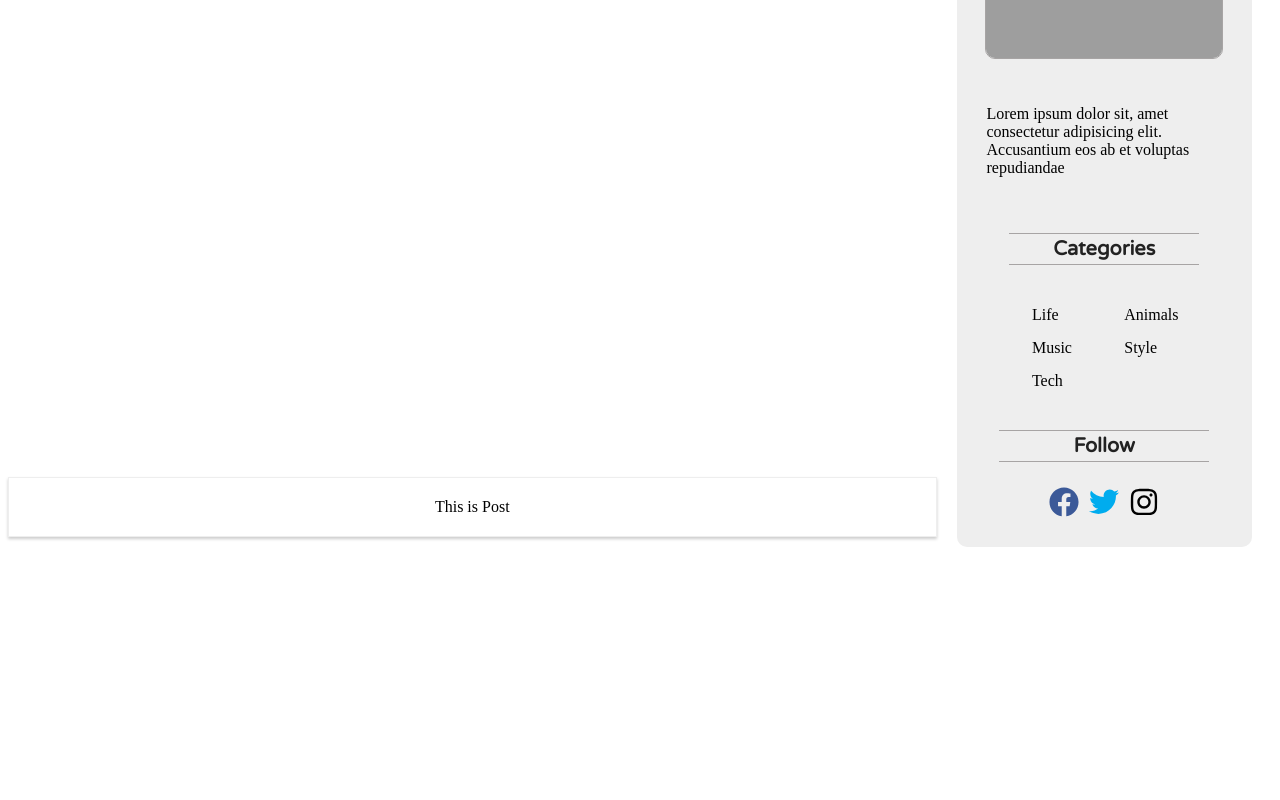
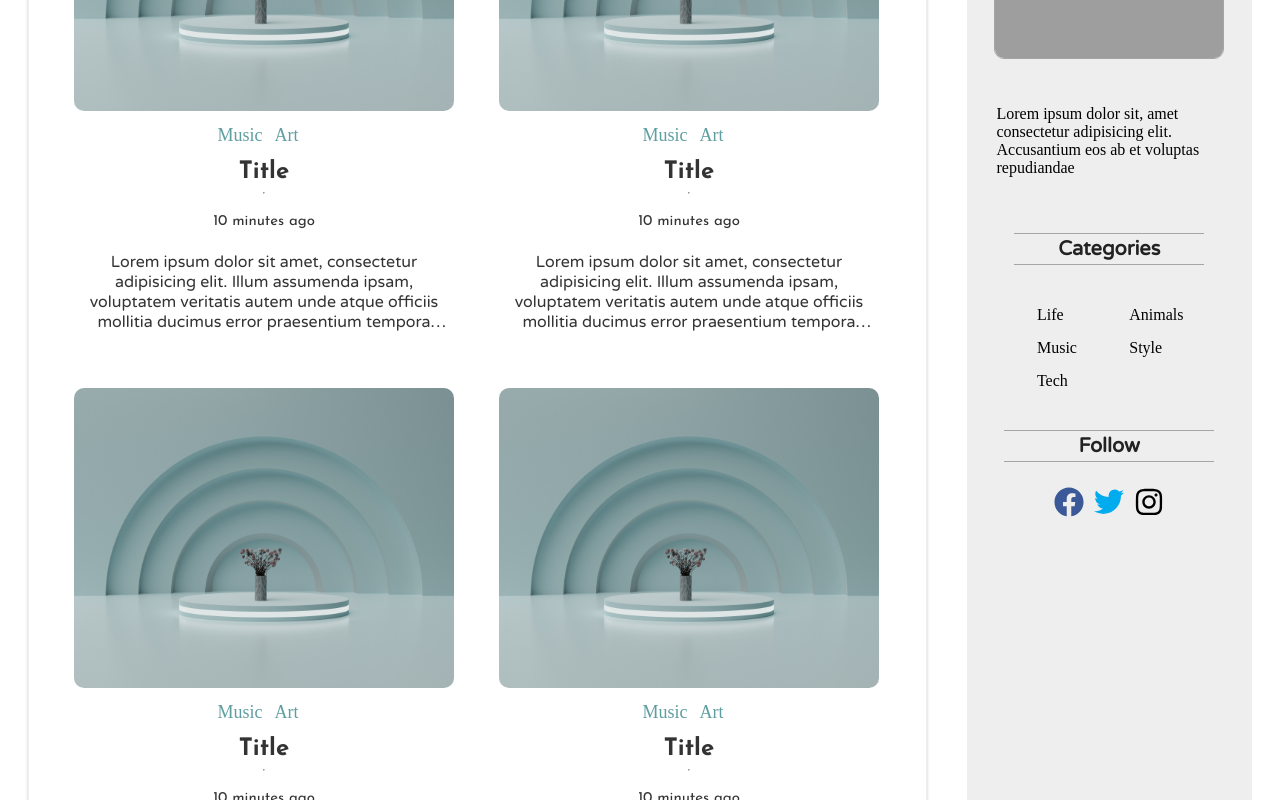
Before and after one commit to Yuvadi29/BlogApp, a React (Create React App) app: page / in a window 1280 px wide. Shown: the part 1380-2180 px from the top of the page. Before the commit the page ends 1955 px from the top, so only its background shows below. Built offline with nearby package versions, Linux system fonts and the light colour scheme; grey boxes are pictures that could not be loaded.

Commit message:
Posts Displayed

```diff
--- a/src/components/Navbar/Navbar.css
+++ b/src/components/Navbar/Navbar.css
@@ -6,6 +6,7 @@
     display: flex;
     align-items: center;
     font-family: 'Josefin Sans', sans-serif;
+    z-index: 999;
 }
 
 .navleft,
--- /dev/null
+++ b/src/components/Post/Post.css
@@ -0,0 +1,60 @@
+.Post{
+    width: 380px;
+    margin: 0px 20px 40px 25px;
+}
+
+.Postimg{
+    width: 100%;
+    height: 300px;
+    object-fit: cover;
+    margin-bottom: 10px;
+    border-radius: 10px;
+}
+
+.PostDetail{
+    display: flex;
+    flex-direction: column;
+    align-items: center;
+}
+
+.PostCategory{
+    font-family: 'Variane Round', cursive;
+    font-size: 18px;
+    color: cadetblue;
+    line-height: 20px;
+    margin-top: 18px;
+    margin-right: 12px;
+    cursor: pointer;
+}
+
+.PostTitle{
+    font-family: 'Josefin Sans', cursive;
+    font-size: 24px;
+    font-weight: 800;
+    color: #333;
+    margin-top: 15px;
+    cursor: pointer;
+}
+
+.PostDate{
+    font-family: 'Josefin Sans', cursive;
+    font-size: 15px;
+    color: #333;
+    line-height: 20px;
+    margin-top: 10px;
+    margin-bottom: 10px;
+    cursor: pointer;
+}
+
+.PostDescription{
+    font-family: 'Varela Round', sans-serif;
+    font-size: 16px;
+    color: #333;
+    line-height: 20px;
+    margin-top: 10px;
+    overflow: hidden;
+    text-overflow: ellipsis;
+    display: -webkit-box;
+    -webkit-line-clamp: 4;
+    -webkit-box-orient: vertical;
+}
--- /dev/null
+++ b/src/components/Post/Post.jsx
@@ -0,0 +1,28 @@
+import React from 'react';
+import './Post.css';
+import Postimg from './post.jpg';
+
+const Post = () => {
+    return (
+        <div className='Post'>
+            <img className='Postimg' src={Postimg} alt="pimg" />
+
+            <div className="PostDetail">
+                <div className="PostCategories">
+                    <span className="PostCategory">Music</span>
+                    <span className="PostCategory">Art</span>
+                </div>
+                <span className="PostTitle">
+                    Title
+                </span>
+                <hr />
+                <span className="PostDate">10 minutes ago</span>
+            </div>
+            <p className="PostDescription">
+                Lorem ipsum dolor sit amet, consectetur adipisicing elit. Illum assumenda ipsam, voluptatem veritatis autem unde atque officiis mollitia ducimus error praesentium tempora voluptatibus pariatur aliquam commodi ex fuga at repellat. Totam aut praesentium odit ratione!
+            </p>
+        </div>
+    )
+}
+
+export default Post
--- a/src/components/Posts/Posts.css
+++ b/src/components/Posts/Posts.css
@@ -1,11 +1,13 @@
 .Posts {
-    width: 80%;
-    margin: auto;
+    /* width: 80%; */
+    margin: 20px;
     padding: 20px;
     text-align: center;
     border: 1px solid #eee;
     box-shadow: 0 2px 3px #ccc;
     box-sizing: border-box;
-    margin-bottom: 30px;
+    /* margin-bottom: 30px; */
     flex: 9;
+    flex-wrap: wrap;
+    display: flex;
 }
--- a/src/components/Posts/Posts.jsx
+++ b/src/components/Posts/Posts.jsx
@@ -1,10 +1,16 @@
 import React from 'react';
+import Post from '../Post/Post';
 import './Posts.css';
 
 const Posts = () => {
   return (
     <div className='Posts'>
-        This is Post
+      <Post />
+      <Post />
+      <Post />
+      <Post />
+      <Post />
+      <Post />
     </div>
   )
 }
```
Also changed, not shown: src/components/Post/post.jpg (added).
